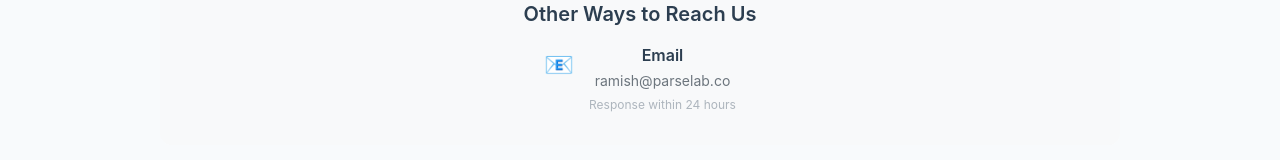
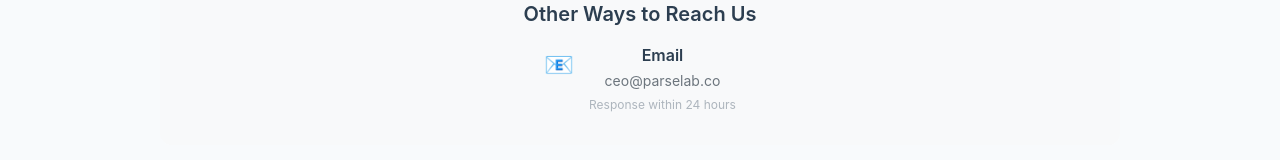
Before and after one commit to umarayub1/parser, a React (Vite) app: page /contact in a window 1280 px wide. Shown: the part 1862-2022 px from the top of the page. Built offline with nearby package versions, Linux system fonts and the light colour scheme; no server answers.

Commit message:
fix: support mail

```diff
--- a/src/pages/SupportPage.jsx
+++ b/src/pages/SupportPage.jsx
@@ -235,7 +235,7 @@ const SupportPage = () => {
               <span style={styles.contactIcon}>📧</span>
               <div>
                 <h4 style={styles.contactMethodTitle}>Email</h4>
-                <p style={styles.contactMethodText}>ramish@parselab.co</p>
+                <p style={styles.contactMethodText}>ceo@parselab.co</p>
                 <p style={styles.contactMethodNote}>Response within 24 hours</p>
               </div>
             </div>
```
